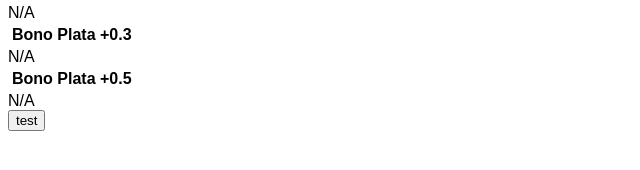
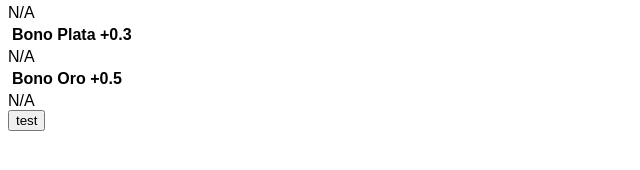
Before and after one commit to AHTepsilon/Quiz2, a website built with webpack: page dist/index.html in a window 1280 px wide. Shown: the part 250-420 px from the top of the page, 0-640 px from the left. Built offline with nearby package versions, Linux system fonts and the light colour scheme; some packages are replaced by stand-ins of ours; no server answers; the database is empty.

Commit message:
fixed error with div text

```diff
--- a/dist/index.html
+++ b/dist/index.html
@@ -27,7 +27,7 @@
         <h4 class = "bonusClass">Bono Plata +0.3</h4>
         <div id = "bonusC2">
         </div>
-        <h4 class = "bonusClass">Bono Plata +0.5</h4>
+        <h4 class = "bonusClass">Bono Oro +0.5</h4>
         <div id = "bonusC3">
         </div>
     </div>
```
